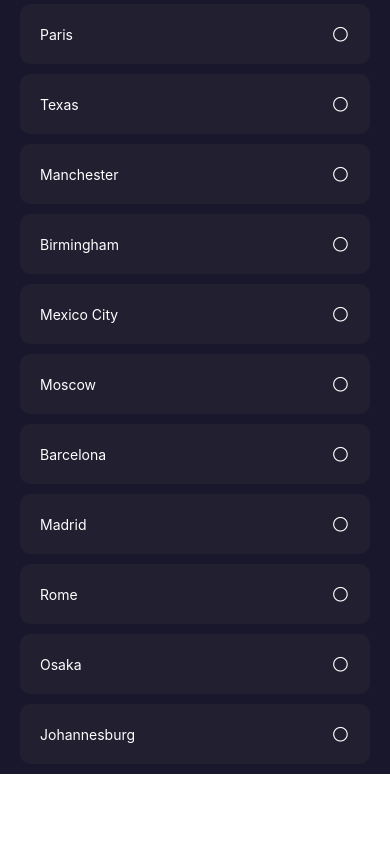
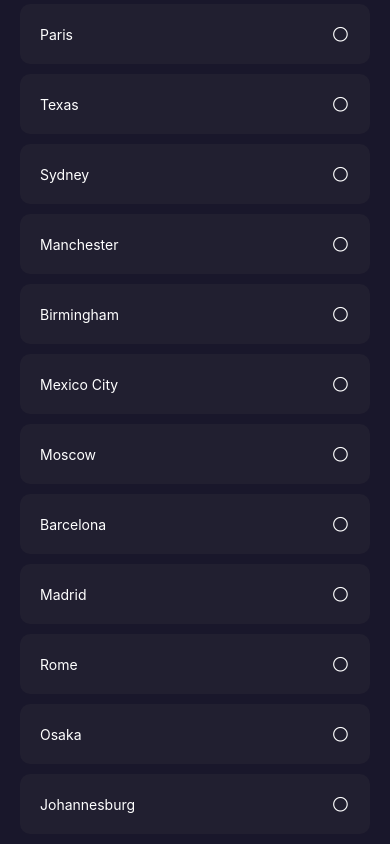
Before and after one commit to TorsuD/Weather-Application, a React Native app: screen /Login in a window 390 px wide. Shown: the part 2161-3005 px from the top of the page. Before the commit the page ends 2935 px from the top, so only its background shows below. Built offline with nearby package versions, Linux system fonts and the light colour scheme; no server answers.

Commit message:
Added a few cities to the Login page

```diff
--- a/screens/Login.js
+++ b/screens/Login.js
@@ -81,6 +81,7 @@ export default function Login(params) {
     "Dubai",
     "Paris",
     "Texas",
+    "Sydney",
     "Manchester",
     "Birmingham",
     "Mexico City",
```
